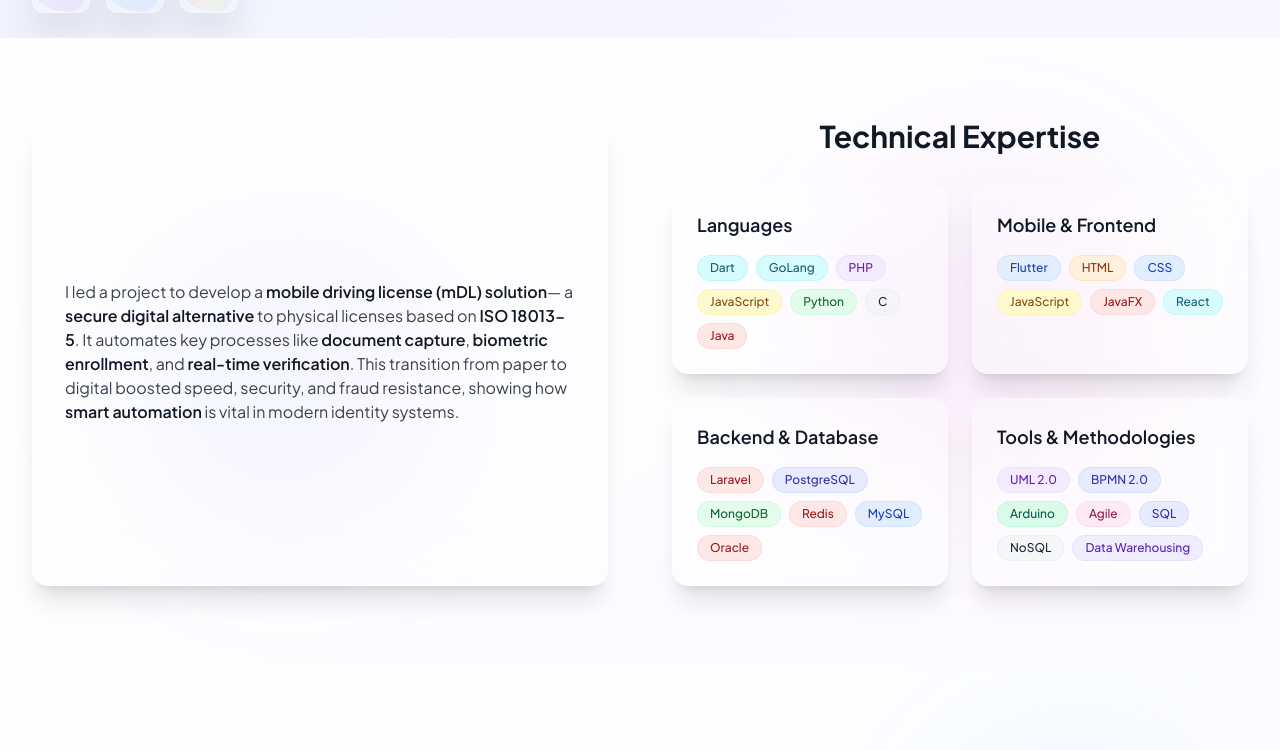
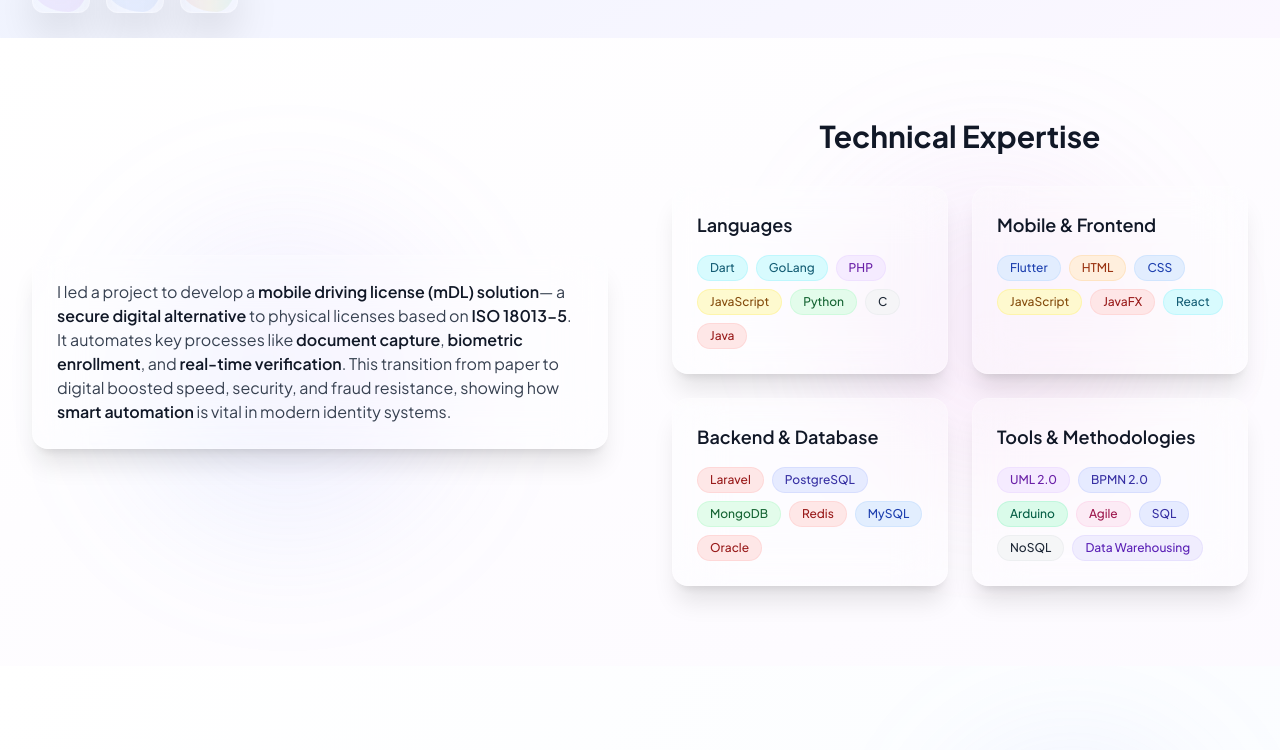
Before and after one commit to ELMEHDAOUIAhmed/AhmedZinPortfolio, a React (Vite) app: page / in a window 1280 px wide. Shown: the part 762-1512 px from the top of the page. Built offline with nearby package versions, Linux system fonts and the light colour scheme; no server answers.

Commit message:
Update Skills.tsx

```diff
--- a/src/components/Skills.tsx
+++ b/src/components/Skills.tsx
@@ -22,9 +22,8 @@
         <div className="grid grid-cols-1 lg:grid-cols-2 gap-8 lg:gap-12 xl:gap-16">
 
           {/* Left side - About Me section */}
-          <div className="lg:order-1 flex">
-            <div className="bg-white/30 dark:bg-gray-800/30 backdrop-blur-xl rounded-xl sm:rounded-2xl p-6 sm:p-8 border border-white/20 dark:border-gray-700/20 shadow-xl hover:shadow-2xl transition-all duration-300 hover:scale-105 h-full flex flex-col justify-center">
-
+          <div className="lg:order-1 flex items-center">
+            <div className="bg-white/30 dark:bg-gray-800/30 backdrop-blur-xl rounded-xl sm:rounded-2xl p-4 sm:p-6 border border-white/20 dark:border-gray-700/20 shadow-xl hover:shadow-2xl transition-all duration-300 hover:scale-105 w-full">
               {/* About text */}
               <div className="text-gray-700 dark:text-gray-300 leading-relaxed text-sm sm:text-base">
                 {parseMarkdownText(t.skills.aboutMe.text)}
```
